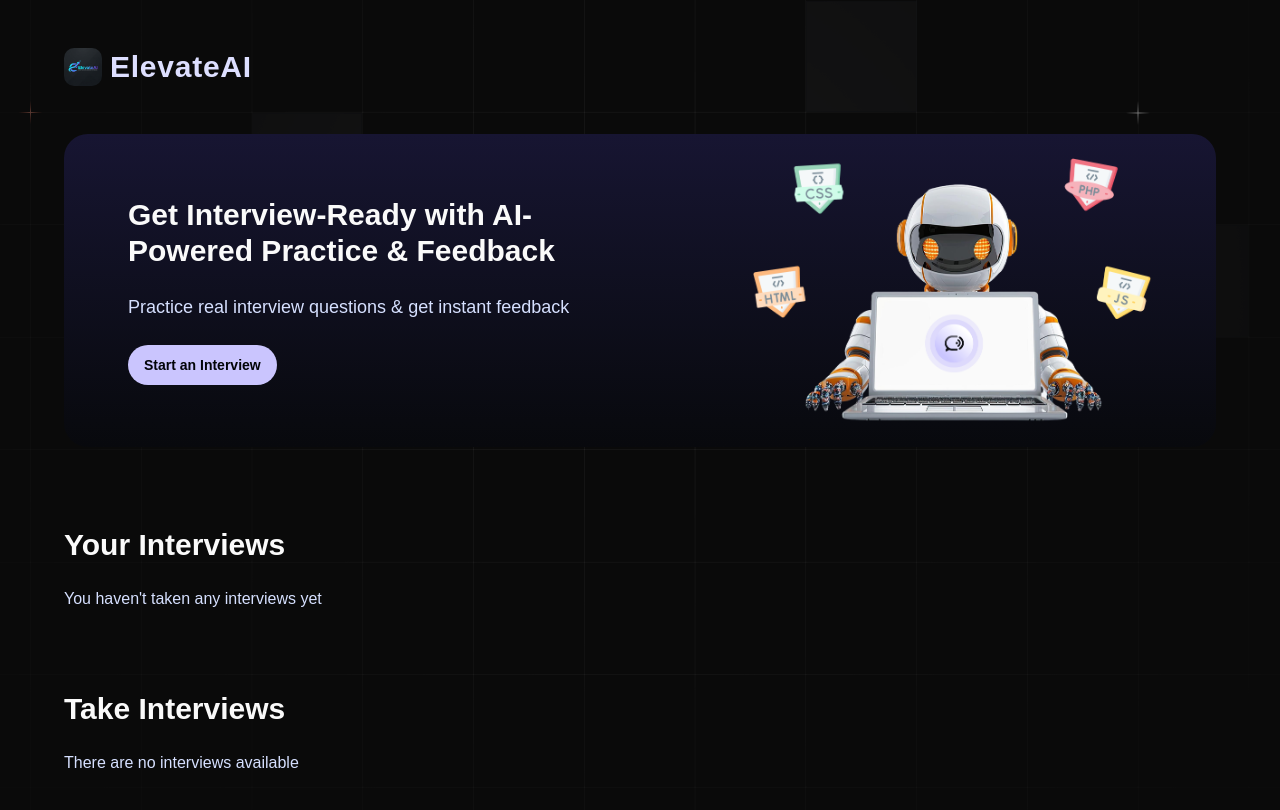
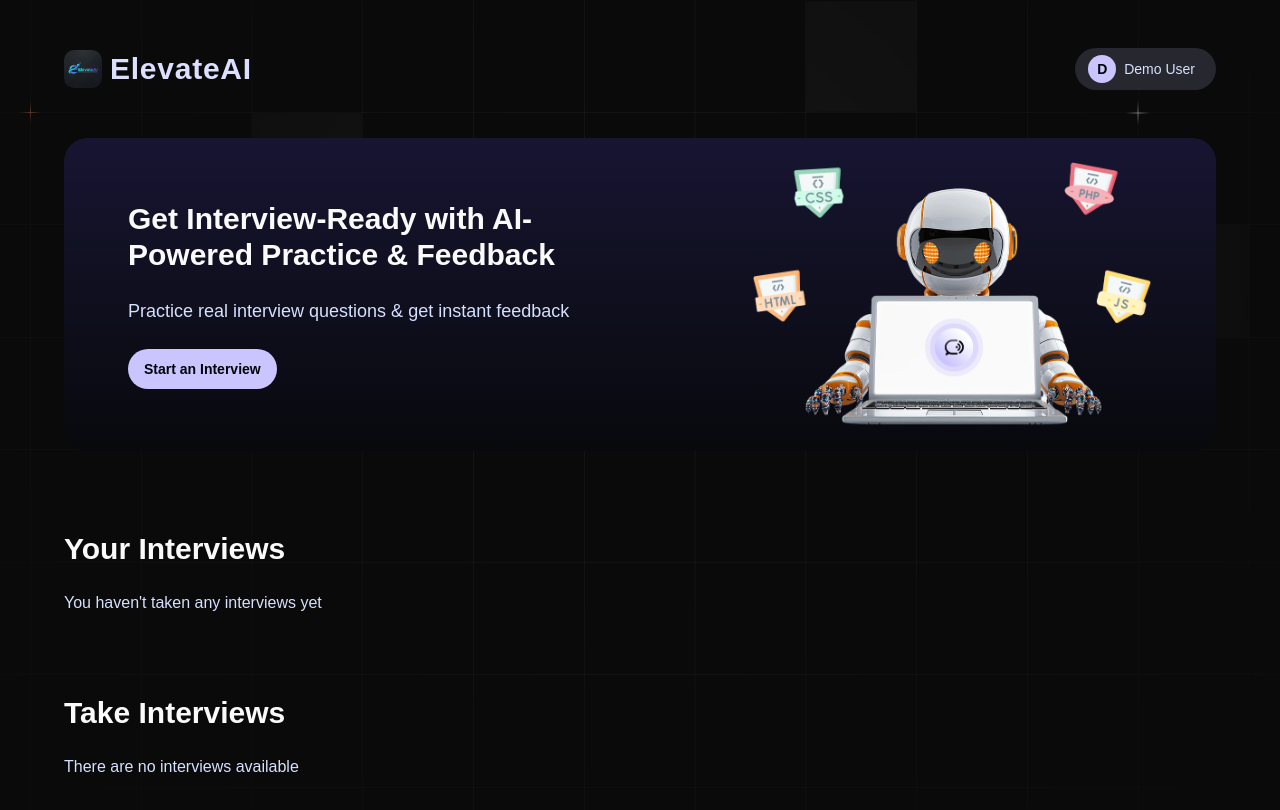
Before and after one commit to Geetarthjain15/Elevate-A-, a Next.js app: page / in a window 1280 px wide. Shown: the top 810 px of the page. Built offline with nearby package versions, Linux system fonts and the light colour scheme; a web font is replaced by a local one.

Commit message:
feat: Add profile avatar with sign-out hover in navbar

```diff
--- a/app/(root)/layout.tsx
+++ b/app/(root)/layout.tsx
@@ -3,19 +3,21 @@ import Image from "next/image";
 import { ReactNode } from "react";
 import { redirect } from "next/navigation";
 
-import { isAuthenticated } from "@/lib/actions/auth.action";
+import { getCurrentUser } from "@/lib/actions/auth.action";
+import NavbarProfile from "@/components/NavbarProfile";
 
 const Layout = async ({ children }: { children: ReactNode }) => {
-  const isUserAuthenticated = await isAuthenticated();
-  if (!isUserAuthenticated) redirect("/sign-in");
+  const user = await getCurrentUser();
+  if (!user) redirect("/sign-in");
 
   return (
     <div className="root-layout">
-      <nav>
+      <nav className="flex items-center justify-between w-full">
         <Link href="/" className="flex items-center gap-2">
           <Image src="/logo.png" alt="ElevateAI Logo" width={38} height={32} className="rounded-lg" />
           <h2 className="text-primary-100 font-bold tracking-wide">ElevateAI</h2>
         </Link>
+        <NavbarProfile userName={user.name} />
       </nav>
 
       {children}
--- /dev/null
+++ b/components/NavbarProfile.tsx
@@ -0,0 +1,33 @@
+"use client";
+
+import { useRouter } from "next/navigation";
+import { signOut } from "@/lib/actions/auth.action";
+import { LogOut } from "lucide-react";
+
+export default function NavbarProfile({ userName }: { userName: string }) {
+  const router = useRouter();
+
+  const handleSignOut = async () => {
+    await signOut();
+    router.push("/sign-in");
+  };
+
+  return (
+    <button
+      onClick={handleSignOut}
+      className="group relative flex items-center gap-2 overflow-hidden rounded-full bg-dark-200 border border-light-800/30 px-3 py-1.5 hover:bg-dark-300 hover:border-red-500/50 transition-all duration-300"
+    >
+      <div className="flex items-center gap-2 transition-transform duration-300 group-hover:-translate-y-10">
+        <div className="w-7 h-7 rounded-full bg-primary-200 text-dark-100 flex items-center justify-center text-sm font-bold">
+          {userName?.charAt(0).toUpperCase() || "U"}
+        </div>
+        <span className="text-sm font-medium text-light-100 pr-2">{userName}</span>
+      </div>
+
+      <div className="absolute inset-0 flex items-center justify-center gap-2 text-red-400 translate-y-10 transition-transform duration-300 group-hover:translate-y-0">
+        <LogOut size={16} />
+        <span className="text-sm font-medium">Sign Out</span>
+      </div>
+    </button>
+  );
+}
```
